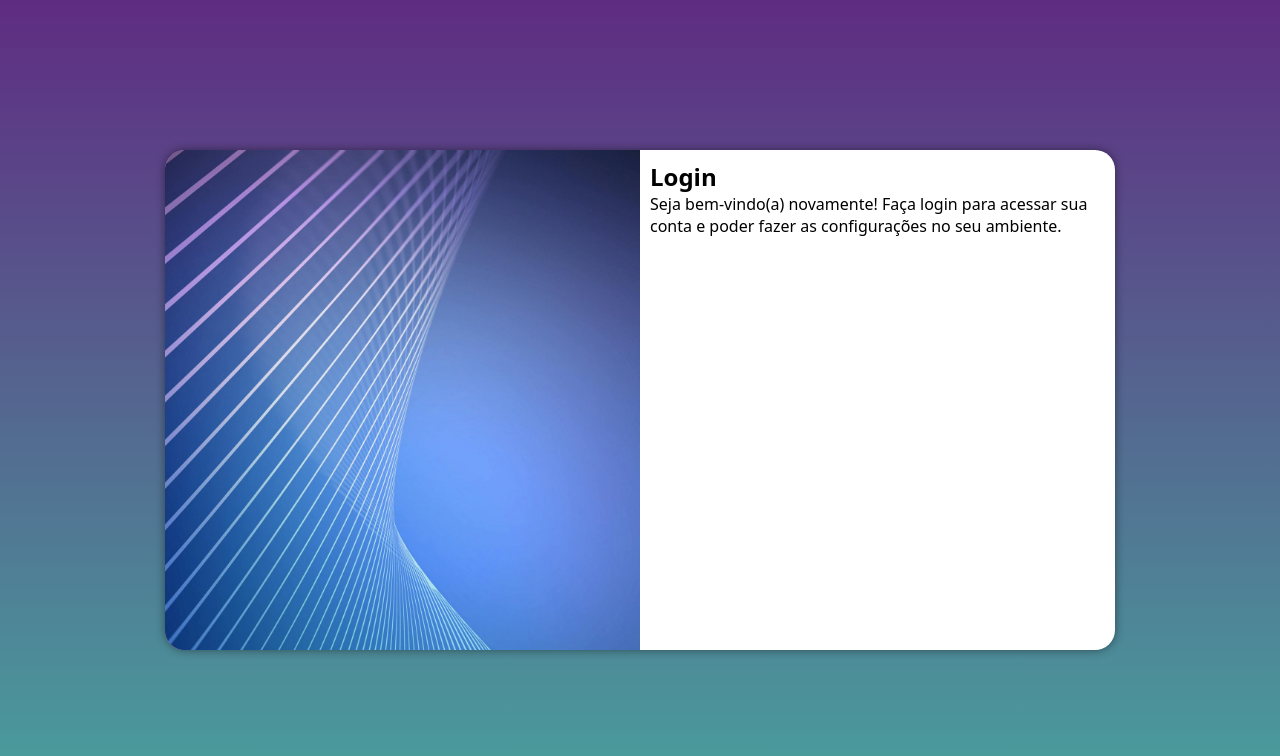
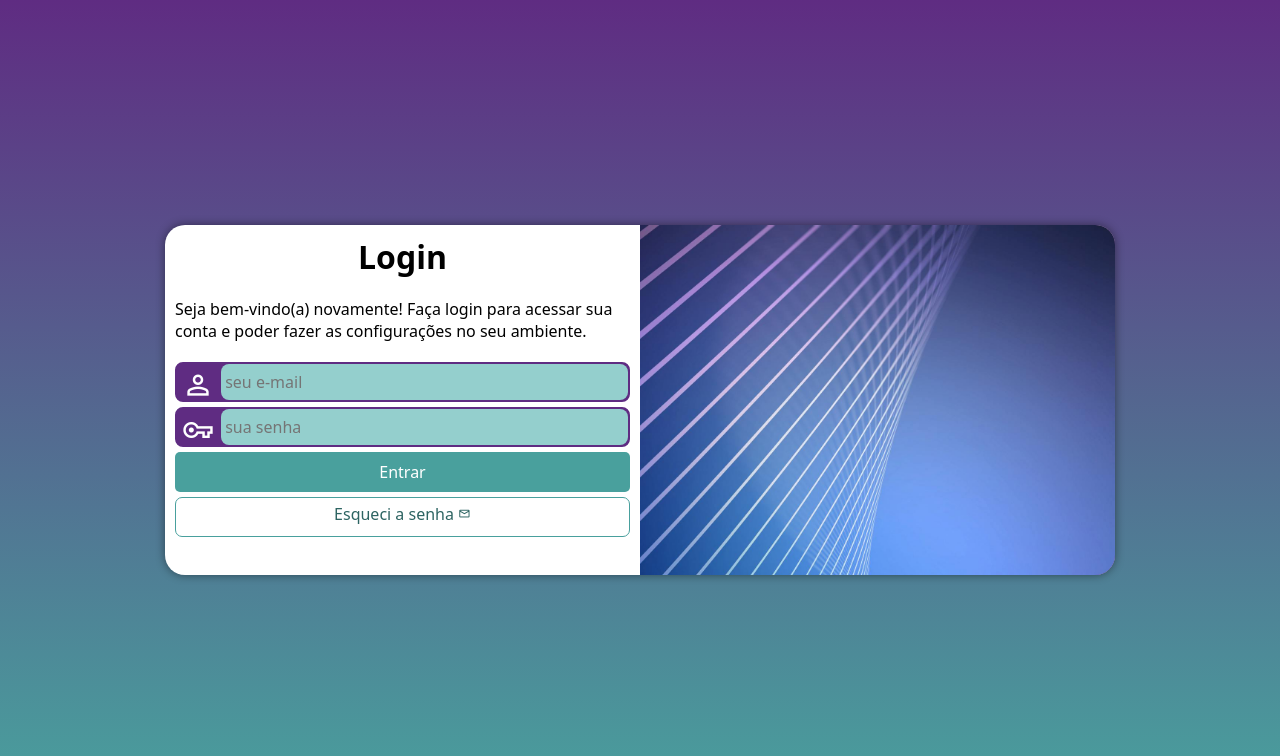
Before and after one commit to nildomartinsjr/projeto-login, a plain HTML site: page index.html in a window 1280 px wide. Drawn offline with nearby package versions, Linux system fonts and the light colour scheme.

Commit message:
Projeto atualizado

```diff
--- a/estilos/media-query.css
+++ b/estilos/media-query.css
@@ -7,6 +7,7 @@
     }
     section#login {
         width: 80vw;
+        height: 280px;
     }
 
     section#login > div#imagem {
@@ -29,22 +30,27 @@
 
     section#login {
         width: 950px;
+        height: 350px;
     }
 
     section#login > div#imagem {
-        float: left;
+        float: right;
         width: 50%;
         height: 100%;
     }
 
     section#login > div#formulario {
-        float: right;
+        float: left;
         width: 50%;
-
     }
 
+    div#formulario > h1 {
+        font-size: 2em;
+    }
 
-
-
+    div#formulario > p {
+        font-size: 1em;
+        margin: 20px 0px;
+    }
 
 }
--- a/estilos/style.css
+++ b/estilos/style.css
@@ -29,18 +29,17 @@ section#login {
     position: absolute;
     top: 50%;
     left: 50%;
-    transform: translate(-50%, -50%);
     overflow: hidden;
 
     background-color: white;
     width: 250px;
-    height: 500px;
+    height: 515px;
     border-radius: 20px;
     box-shadow: 0px 0px 10px rgba(0, 0, 0, 0.450);
 
+    transform: translate(-50%, -50%);
     transition: width .3s, height .3s;
     transition-timing-function: ease;
-
 }
 
 section#login > div#imagem {
@@ -54,3 +53,87 @@ section#login > div#formulario {
     display: block;
     padding: 10px;
 }
+
+div#formulario > h1 {
+    text-align: center;
+    margin-bottom: 10px;
+}
+
+div#formulario > p {
+    font-size: 0.8em;
+}
+
+form > div.campo {
+    background-color: #5f2c82;
+    border: 2px solid #5f2c82;
+    display: block;
+    width: 100%;
+    height: 40px;
+    border-radius: 8px;
+    margin: 5px 0px;
+}
+
+div.campo > label {
+    display: none;
+}
+
+div.campo > span {
+    color: white;
+    font-size: 2em;
+    width: 40px;
+    padding: 5px;
+}
+
+div.campo > input {
+    background-color: #94cfcd;
+    font-size: 1em;
+    width: calc(100% - 44.4px);
+    height: 100%;
+    border: 0px;
+    border-radius: 8px;
+    padding: 4px;
+    transform: translateY(-13px);
+}
+
+div.campo > input:focus-within {
+    background-color: white;
+}
+
+form > button[type=submit] {
+    display: block;
+    font-size: 1em;
+    width: 100%;
+    height: 40px;
+    background-color: #49a09d;
+    color: white;
+    border: none;
+    border-radius: 5px;
+    cursor: pointer;
+}
+
+form > button[type=submit]:hover {
+    background-color: #2d6462;
+}
+
+form > a.botao {
+    display: block;
+    text-align: center;
+    font-size: 1em;
+    width: 100%;
+    height: 40px;
+    padding-top: 5px;
+    margin-top: 5px;
+    background-color: white;
+    color: #2d6462;
+    border: 1px solid #49a09d;
+    border-radius: 7px;
+    text-decoration: none;
+}
+
+form > a.botao:hover {
+    background-color: #6cd3cf;
+}
+
+form > a.botao > span {
+    font-size: 0.8em;
+}
--- a/index.html
+++ b/index.html
@@ -4,6 +4,7 @@
     <meta charset="UTF-8">
     <meta name="viewport" content="width=device-width, initial-scale=1.0">
     <title>Login</title>
+    <link href="https://fonts.googleapis.com/css2?family=Material+Symbols+Outlined" rel="stylesheet"/>
     <link rel="stylesheet" href="estilos/style.css">
     <link rel="stylesheet" href="estilos/media-query.css">
 </head>
@@ -16,8 +17,21 @@
             <div id="formulario">
                 <h1>Login</h1>
                 <p>Seja bem-vindo(a) novamente! Faça login para acessar sua conta e poder fazer as configurações no seu ambiente.</p>
-                <form action="login.php" method="post">
-
+                <form action="login.php" method="post" autocomplete="on">
+                    <div class="campo">
+                        <span class="material-symbols-outlined">person</span>
+                        <input type="email" name="login" id="ilogin" placeholder="seu e-mail" autocomplete="email" required maxlength="30">
+                        <label for="ilogin">Login</label>
+                    </div>
+                    <div class="campo">
+                        <span class="material-symbols-outlined">vpn_key</span>
+                        <input type="password" name="senha" id="isenha" placeholder="sua senha" autocomplete="current-password" required minlength="8" maxlength="20">
+                        <label for="isenha">Senha</label>
+                    </div>
+                    <button type="submit">Entrar</button>
+                    <a href="esqueci.html" class="botao">
+                        Esqueci a senha <span class="material-symbols-outlined">mail</span>
+                    </a>
                 </form>
             </div>
         </section>
```
